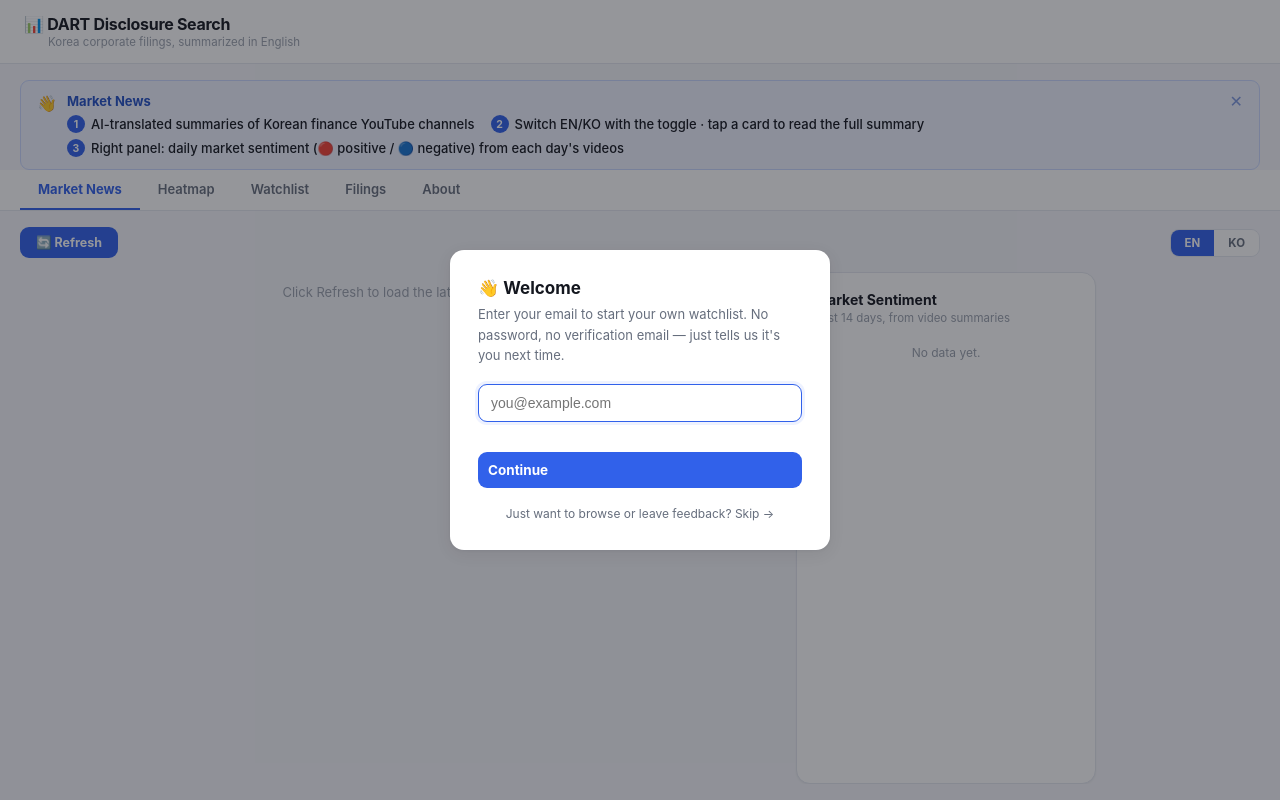
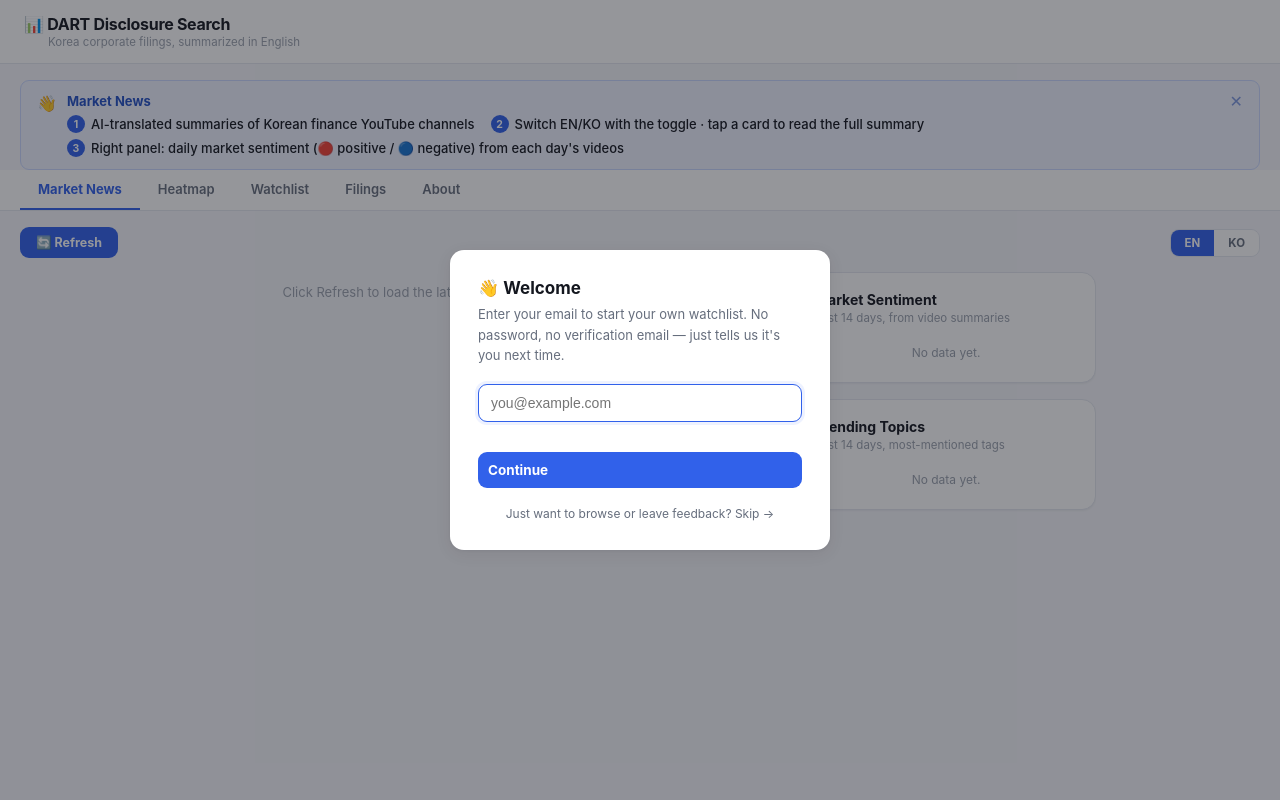
Before and after one commit to whdtjq1801-sketch/dart-dashboard, a Flask app: page / in a window 1280 px wide. Run offline with Flask 3, Linux system fonts and the light colour scheme; some libraries are stand-ins or nearby versions.

Commit message:
Market News에 트렌딩 토픽 패널 추가
GPT 요약 호출(신규/백필 공통)에 topics 추출(비디오당 2-4개 짧은
영어 키워드 태그)을 추가했다. video_summaries.topics에 JSON 배열로
저장하고, get_trending_topics()가 최근 14일 태그 빈도를 집계한다.
프론트는 감성 패널 아래 태그 클라우드로 보여주는데, 빈도에 따라
글자 크기가 달라진다. 기존 148개 영상 전부 소급 추출 완료.

Co-Authored-By: Claude Sonnet 5 <noreply@anthropic.com>

```diff
--- a/app.py
+++ b/app.py
@@ -154,6 +154,7 @@ def init_db():
     ALTER TABLE video_summaries ADD COLUMN IF NOT EXISTS title_en VARCHAR(300);
     ALTER TABLE video_summaries ADD COLUMN IF NOT EXISTS summary_en TEXT;
     ALTER TABLE video_summaries ADD COLUMN IF NOT EXISTS sentiment VARCHAR(10);
+    ALTER TABLE video_summaries ADD COLUMN IF NOT EXISTS topics TEXT;
 
     CREATE TABLE IF NOT EXISTS kospi_heatmap (
         ticker VARCHAR(10) PRIMARY KEY,
@@ -340,7 +341,7 @@ def get_cached_video_summary(video_id):
     """A GPT summary for a given video never changes, so once anyone has
     summarized a video we can serve it to everyone else for free instead
     of paying for another OpenAI call."""
-    sql = "SELECT title, title_en, summary, summary_en, sentiment FROM video_summaries WHERE video_id = %s"
+    sql = "SELECT title, title_en, summary, summary_en, sentiment, topics FROM video_summaries WHERE video_id = %s"
     with get_db() as conn:
         with conn.cursor() as cur:
             cur.execute(sql, (video_id,))
@@ -353,39 +354,43 @@ def get_cached_video_summary(video_id):
         'summary':    row['summary'],
         'summary_en': row['summary_en'],
         'sentiment':  row['sentiment'],
+        'topics':     json.loads(row['topics']) if row['topics'] else [],
     }
 
-def save_video_summary(video_id, channel_name, title, title_en, published_at, summary, summary_en, sentiment):
+def save_video_summary(video_id, channel_name, title, title_en, published_at, summary, summary_en, sentiment, topics):
     # If a prior write left this row with an empty/NULL summary_en (e.g. GPT's
     # JSON omitted the key), a later call with a good summary should repair
     # it in place rather than silently discarding the fix.
     sql = """
-        INSERT INTO video_summaries (video_id, channel_name, title, title_en, published_at, summary, summary_en, sentiment)
-        VALUES (%s, %s, %s, %s, %s, %s, %s, %s)
+        INSERT INTO video_summaries (video_id, channel_name, title, title_en, published_at, summary, summary_en, sentiment, topics)
+        VALUES (%s, %s, %s, %s, %s, %s, %s, %s, %s)
         ON CONFLICT (video_id) DO UPDATE SET
             title_en = EXCLUDED.title_en, summary = EXCLUDED.summary, summary_en = EXCLUDED.summary_en,
-            sentiment = EXCLUDED.sentiment
+            sentiment = EXCLUDED.sentiment, topics = EXCLUDED.topics
         WHERE video_summaries.summary_en IS NULL OR video_summaries.summary_en = ''
     """
     with get_db() as conn:
         with conn.cursor() as cur:
-            cur.execute(sql, (video_id, channel_name, title, title_en, published_at, summary, summary_en, sentiment))
+            cur.execute(sql, (
+                video_id, channel_name, title, title_en, published_at, summary, summary_en,
+                sentiment, json.dumps(topics)
+            ))
 
 def get_rows_missing_english():
     sql = """
         SELECT video_id, channel_name, title, summary FROM video_summaries
-        WHERE summary_en IS NULL OR summary_en = '' OR sentiment IS NULL
+        WHERE summary_en IS NULL OR summary_en = '' OR sentiment IS NULL OR topics IS NULL
     """
     with get_db() as conn:
         with conn.cursor() as cur:
             cur.execute(sql)
             return cur.fetchall()
 
-def update_video_summary_en(video_id, title_en, summary_en, sentiment):
-    sql = "UPDATE video_summaries SET title_en = %s, summary_en = %s, sentiment = %s WHERE video_id = %s"
-    with get_db() as conn:
-        with conn.cursor() as cur:
-            cur.execute(sql, (title_en, summary_en, sentiment, video_id))
+def update_video_summary_en(video_id, title_en, summary_en, sentiment, topics):
+    sql = "UPDATE video_summaries SET title_en = %s, summary_en = %s, sentiment = %s, topics = %s WHERE video_id = %s"
+    with get_db() as conn:
+        with conn.cursor() as cur:
+            cur.execute(sql, (title_en, summary_en, sentiment, json.dumps(topics), video_id))
 
 def get_daily_sentiment(days=14):
     """One row per calendar day (UTC) with pos/neg/neutral video counts and
@@ -426,6 +431,33 @@ def get_daily_sentiment(days=14):
             'total': pos + neg + neu, 'label': label,
         })
     return result
+
+def get_trending_topics(days=14, limit=15):
+    """Most frequent topic tags across recent videos - a rough 'what's
+    everyone talking about' signal built from the tags each video's GPT
+    summary already extracted, not a separate NLP pass."""
+    cutoff = (datetime.now(timezone.utc) - timedelta(days=days)).strftime('%Y-%m-%d')
+    sql = "SELECT topics FROM video_summaries WHERE topics IS NOT NULL AND published_at >= %s"
+    with get_db() as conn:
+        with conn.cursor() as cur:
+            cur.execute(sql, (cutoff,))
+            rows = cur.fetchall()
+    counts = {}
+    for r in rows:
+        try:
+            tags = json.loads(r['topics'])
+        except (TypeError, ValueError):
+            continue
+        seen_this_video = set()
+        for tag in tags:
+            key = tag.strip().lower()
+            if not key or key in seen_this_video:
+                continue
+            seen_this_video.add(key)
+            entry = counts.setdefault(key, {'topic': tag.strip(), 'count': 0})
+            entry['count'] += 1
+    ranked = sorted(counts.values(), key=lambda e: e['count'], reverse=True)
+    return ranked[:limit]
 
 
 def download_corp_codes():
@@ -918,23 +950,36 @@ def fetch_video_transcript(video_id, max_chars=6000):
 
 SENTIMENT_CHOICES = ('positive', 'negative', 'neutral')
 
+def _clean_topics(raw):
+    if not isinstance(raw, list):
+        return []
+    out = []
+    for t in raw:
+        t = str(t).strip()
+        if t and len(t) <= 40:
+            out.append(t)
+    return out[:4]
+
 def summarize_video_bilingual(channel_name, title, transcript):
     """One GPT call produces an English title + English summary (the app's
     default reading language), a Korean summary (for the language switch),
-    and a market-sentiment label, instead of separate calls. Returns
-    {'title_en', 'summary_en', 'summary_ko', 'sentiment'}."""
+    a market-sentiment label, and topic tags, instead of separate calls.
+    Returns {'title_en', 'summary_en', 'summary_ko', 'sentiment', 'topics'}."""
     rule = (
         "You are summarizing a Korean economics/current-affairs YouTube video for "
         "an investor-focused market issues feed. Respond with a single JSON object "
-        'with exactly four keys: "title_en" (a natural English rendering of the '
+        'with exactly five keys: "title_en" (a natural English rendering of the '
         'video title, not a literal word-for-word translation), "summary_en" (an '
         "English summary, under 120 words, investor's-eye view: core content, "
         'positive factors, risks, and what to verify next), "summary_ko" (a '
         "Korean summary of the same content, around 300 characters, same "
-        'investor\'s-eye structure), and "sentiment" (one of exactly '
+        'investor\'s-eye structure), "sentiment" (one of exactly '
         '"positive", "negative", or "neutral" - the overall implication for '
         "Korean/global markets if a viewer acted on this video's content; "
-        '"neutral" if it\'s informational with no clear market direction). '
+        '"neutral" if it\'s informational with no clear market direction), and '
+        '"topics" (a JSON array of 2-4 short English tags for what this video is '
+        'about - company names, sectors, or macro themes, e.g. ["SK Hynix", '
+        '"Semiconductors", "US Rate Cuts"] - short noun phrases, not sentences). '
         "Flag anything uncertain or speculative as such in both summaries. "
         "Judge the video on its own content, not on short-term market moves."
     )
@@ -963,6 +1008,7 @@ def summarize_video_bilingual(channel_name, title, transcript):
         'summary_en': data.get('summary_en', ''),
         'summary_ko': data.get('summary_ko', ''),
         'sentiment':  sentiment,
+        'topics':     _clean_topics(data.get('topics')),
     }
 
 def translate_summary_to_english(channel_name, title_ko, summary_ko):
@@ -971,13 +1017,15 @@ def translate_summary_to_english(channel_name, title_ko, summary_ko):
     title/summary instead of re-fetching the transcript."""
     prompt = (
         f"Channel: {channel_name}\nKorean title: {title_ko}\nKorean summary: {summary_ko}\n\n"
-        'Respond with a JSON object with three keys: "title_en" (a natural English '
+        'Respond with a JSON object with four keys: "title_en" (a natural English '
         'rendering of the title, not word-for-word), "summary_en" (an English '
         "rendering of the summary, same content and investor's-eye structure, "
-        'under 120 words), and "sentiment" (one of exactly "positive", '
+        'under 120 words), "sentiment" (one of exactly "positive", '
         '"negative", or "neutral" - the overall implication for Korean/global '
         'markets if a viewer acted on this content; "neutral" if informational '
-        "with no clear market direction)."
+        'with no clear market direction), and "topics" (a JSON array of 2-4 short '
+        'English tags for what this content is about - company names, sectors, or '
+        'macro themes, e.g. ["SK Hynix", "Semiconductors", "US Rate Cuts"]).'
     )
     resp = openai_client.chat.completions.create(
         model='gpt-4o-mini',
@@ -994,6 +1042,7 @@ def translate_summary_to_english(channel_name, title_ko, summary_ko):
         'title_en':   data.get('title_en') or title_ko,
         'summary_en': data.get('summary_en', ''),
         'sentiment':  sentiment,
+        'topics':     _clean_topics(data.get('topics')),
     }
 
 # ── KOSPI market-cap heatmap ────────────────────────────
@@ -1406,7 +1455,17 @@ def api_market_issues():
             print(f'get_daily_sentiment failed: {e}', flush=True)
             daily_sentiment = []
 
-        return jsonify({'items': items, 'daily_sentiment': daily_sentiment})
+        try:
+            trending_topics = get_trending_topics(days=14)
+        except Exception as e:
+            print(f'get_trending_topics failed: {e}', flush=True)
+            trending_topics = []
+
+        return jsonify({
+            'items': items,
+            'daily_sentiment': daily_sentiment,
+            'trending_topics': trending_topics,
+        })
     except Exception as e:
         return jsonify({'error': f'Could not load market issues: {e}'}), 500
 
@@ -1454,7 +1513,8 @@ def api_market_issues_summarize():
                 data.get('published_at'),
                 result['summary_ko'],
                 result['summary_en'],
-                result['sentiment']
+                result['sentiment'],
+                result['topics']
             )
         except Exception as e:
             print(f'save_video_summary failed: {e}', flush=True)
@@ -1464,6 +1524,7 @@ def api_market_issues_summarize():
             'summary':    result['summary_ko'],
             'summary_en': result['summary_en'],
             'sentiment':  result['sentiment'],
+            'topics':     result['topics'],
         })
     except Exception as e:
         return jsonify({'error': str(e)}), 500
--- a/templates/index.html
+++ b/templates/index.html
@@ -273,9 +273,10 @@ button.action:disabled { opacity: .5; cursor: default; }
 .news-list { flex: 1; overflow-y: auto; display: flex; flex-direction: column; gap: 14px; max-width: 760px; padding-bottom: 24px; min-width: 0; }
 
 /* ── market sentiment panel ── */
+.news-side-col { flex: 0 0 300px; display: flex; flex-direction: column; gap: 16px; overflow-y: auto; }
 .sentiment-panel {
-  flex: 0 0 300px; overflow-y: auto; background: var(--card); border: 1px solid var(--line);
-  border-radius: var(--radius); box-shadow: var(--shadow-sm); padding: 18px; align-self: stretch;
+  flex: none; background: var(--card); border: 1px solid var(--line);
+  border-radius: var(--radius); box-shadow: var(--shadow-sm); padding: 18px;
 }
 .sentiment-panel-title { font-size: 14px; font-weight: 700; margin-bottom: 3px; }
 .sentiment-panel-sub { font-size: 11.5px; color: var(--muted-soft); margin-bottom: 16px; }
@@ -297,6 +298,14 @@ button.action:disabled { opacity: .5; cursor: default; }
 .sentiment-day-count { font-size: 11px; color: var(--muted-soft); flex-shrink: 0; width: 20px; text-align: right; }
 .news-sentiment-dot { width: 8px; height: 8px; border-radius: 50%; display: inline-block; margin-right: 5px; vertical-align: middle; }
 
+.topic-cloud { display: flex; flex-wrap: wrap; gap: 7px; }
+.topic-tag {
+  display: inline-flex; align-items: center; gap: 5px; padding: 5px 10px; border-radius: 999px;
+  background: var(--primary-soft); border: 1px solid var(--primary-line); color: var(--primary-dark);
+  font-weight: 700; white-space: nowrap;
+}
+.topic-tag .n { font-weight: 600; opacity: .65; font-size: 10px; }
+
 .news-card {
   background: var(--card); border: 1px solid var(--line); border-radius: var(--radius);
   box-shadow: var(--shadow-sm); overflow: hidden; transition: box-shadow .15s, border-color .15s;
@@ -419,7 +428,8 @@ button.action:disabled { opacity: .5; cursor: default; }
 
   .news-body-row { flex-direction: column; }
   .news-list { max-width: none; }
-  .sentiment-panel { flex: 0 0 auto; max-height: 260px; }
+  .news-side-col { flex: 0 0 auto; }
+  .sentiment-panel { max-height: 260px; }
 }
 
 /* ── email gate ── */
@@ -548,10 +558,17 @@ button.action:disabled { opacity: .5; cursor: default; }
     <div class="news-list" id="marketList">
       <p class="empty" style="padding:12px">Click Refresh to load the latest videos.</p>
     </div>
-    <div class="sentiment-panel" id="sentimentPanel">
-      <div class="sentiment-panel-title">Market Sentiment</div>
-      <div class="sentiment-panel-sub">Last 14 days, from video summaries</div>
-      <div id="sentimentDays"><p class="empty" style="padding:4px 0;font-size:12px">No data yet.</p></div>
+    <div class="news-side-col">
+      <div class="sentiment-panel" id="sentimentPanel">
+        <div class="sentiment-panel-title">Market Sentiment</div>
+        <div class="sentiment-panel-sub">Last 14 days, from video summaries</div>
+        <div id="sentimentDays"><p class="empty" style="padding:4px 0;font-size:12px">No data yet.</p></div>
+      </div>
+      <div class="sentiment-panel" id="topicsPanel">
+        <div class="sentiment-panel-title">Trending Topics</div>
+        <div class="sentiment-panel-sub">Last 14 days, most-mentioned tags</div>
+        <div id="trendingTopics"><p class="empty" style="padding:4px 0;font-size:12px">No data yet.</p></div>
+      </div>
     </div>
   </div>
 </div>
@@ -1123,6 +1140,7 @@ async function loadMarketIssues() {
     _marketItems = data.items;
     render_market(data.items);
     render_sentiment_panel(data.daily_sentiment || []);
+    render_trending_topics(data.trending_topics || []);
     list.dataset.loaded = '1';
     document.getElementById('marketCount').textContent = L().videosCount(data.items.length);
     const badge = document.getElementById('marketBadge');
@@ -1183,6 +1201,16 @@ function render_sentiment_panel(days) {
       <span class="sentiment-day-count">${d.total}</span>
     </div>`;
   }).join('');
+}
+
+function render_trending_topics(topics) {
+  const el = document.getElementById('trendingTopics');
+  if (!topics.length) { el.innerHTML = '<p class="empty" style="padding:4px 0;font-size:12px">No data yet.</p>'; return; }
+  const maxCount = topics[0].count || 1;
+  el.innerHTML = `<div class="topic-cloud">${topics.map(t => {
+    const scale = 0.85 + (t.count / maxCount) * 0.45; // 0.85x .. 1.3x font size
+    return `<span class="topic-tag" style="font-size:${(12.5 * scale).toFixed(1)}px">${t.topic}<span class="n">${t.count}</span></span>`;
+  }).join('')}</div>`;
 }
 
 function renderNewsDetail(v, summary) {
```
Also changed, not shown: market_issues_job.py (+8 -6 lines).
